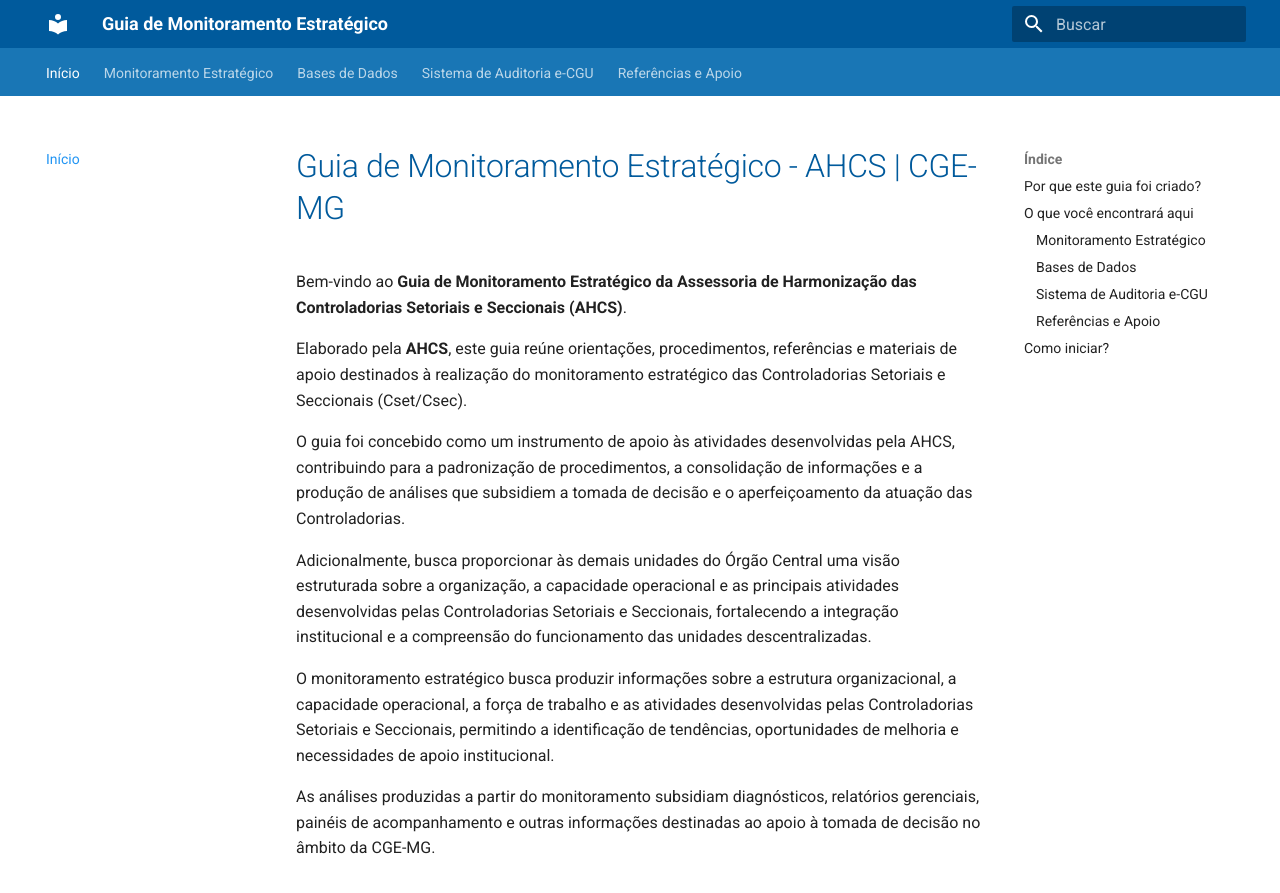
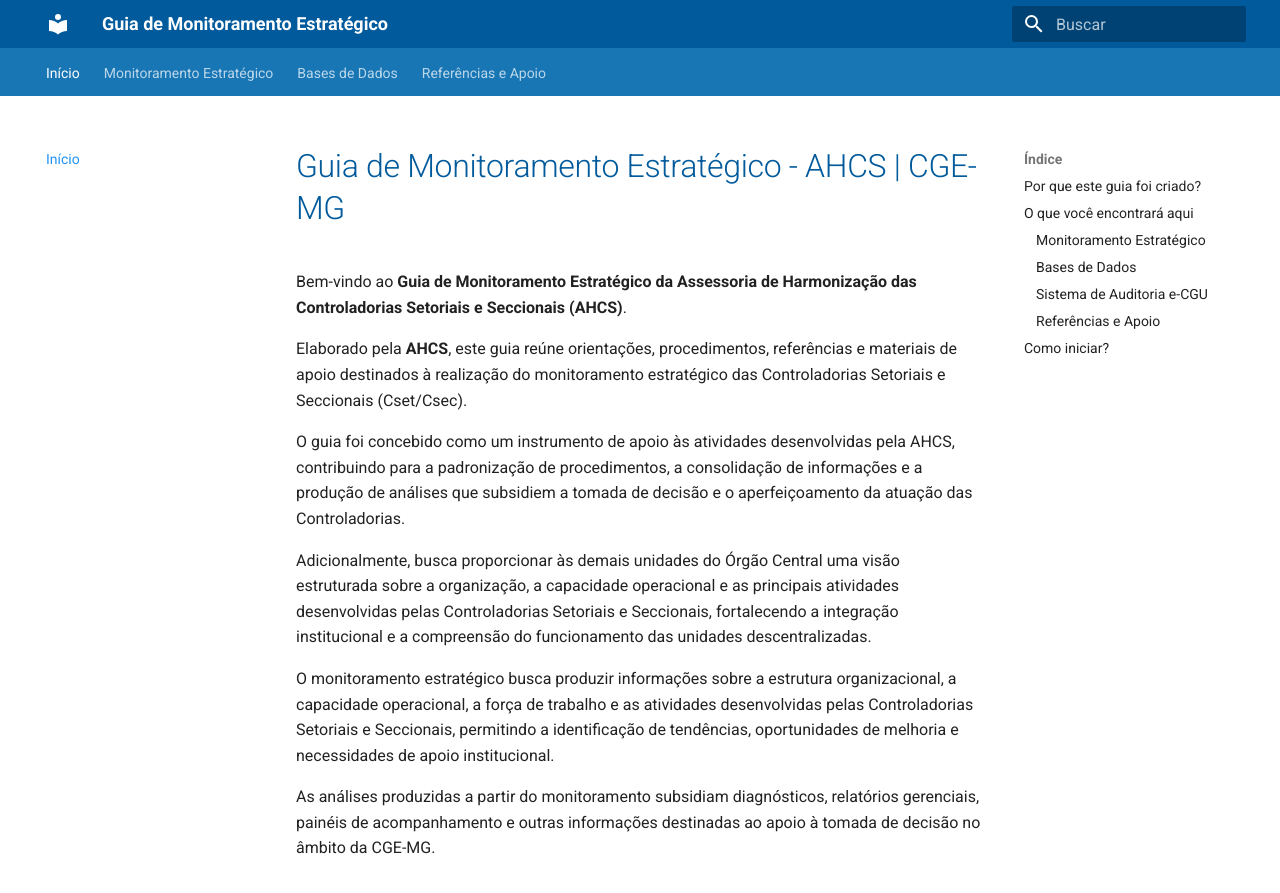
Before and after one commit to CGEMG-AHCS/guia-monitoramento-estrategico, an MkDocs documentation site: the page built from docs/index.md, in a window 1280 px wide and 900 px high. Shown: the top 893 px of the window. Built offline with MkDocs 1.6.1 and Material for MkDocs 9.7.7, drawn with Linux system fonts in a browser that asks for light colours; some of the changed lines change nothing that is shown.

Commit message:
Update mkdocs.yml

```diff
--- a/mkdocs.yml
+++ b/mkdocs.yml
@@ -30,16 +30,15 @@
       - Metodologia: monitoramento/metodologia.md
       - PACI: monitoramento/paci.md
       - Matriz RACI: monitoramento/raci.md
+      - e-CGU: monitoramento/e-cgu.md
 
   - Bases de Dados:
       - Visão Geral: bases-dados/index.md
       - PACI: bases-dados/paci.md
+      - Estrutura de Recursos Humanos: bases-dados/estrutura-rh.md
       - Matriz RACI: bases-dados/raci.md
-      - Sistema e-CGU: bases-dados/e-cgu.md
-
-  - Sistema de Auditoria e-CGU:
-      - Manual Prático: ecgu/manual.md
 
   - Referências e Apoio:
+      - e-CGU: referencias/e-cgu.md
       - Normativos: referencias/normativos.md
       - Canais de Apoio: referencias/apoio.md
```
